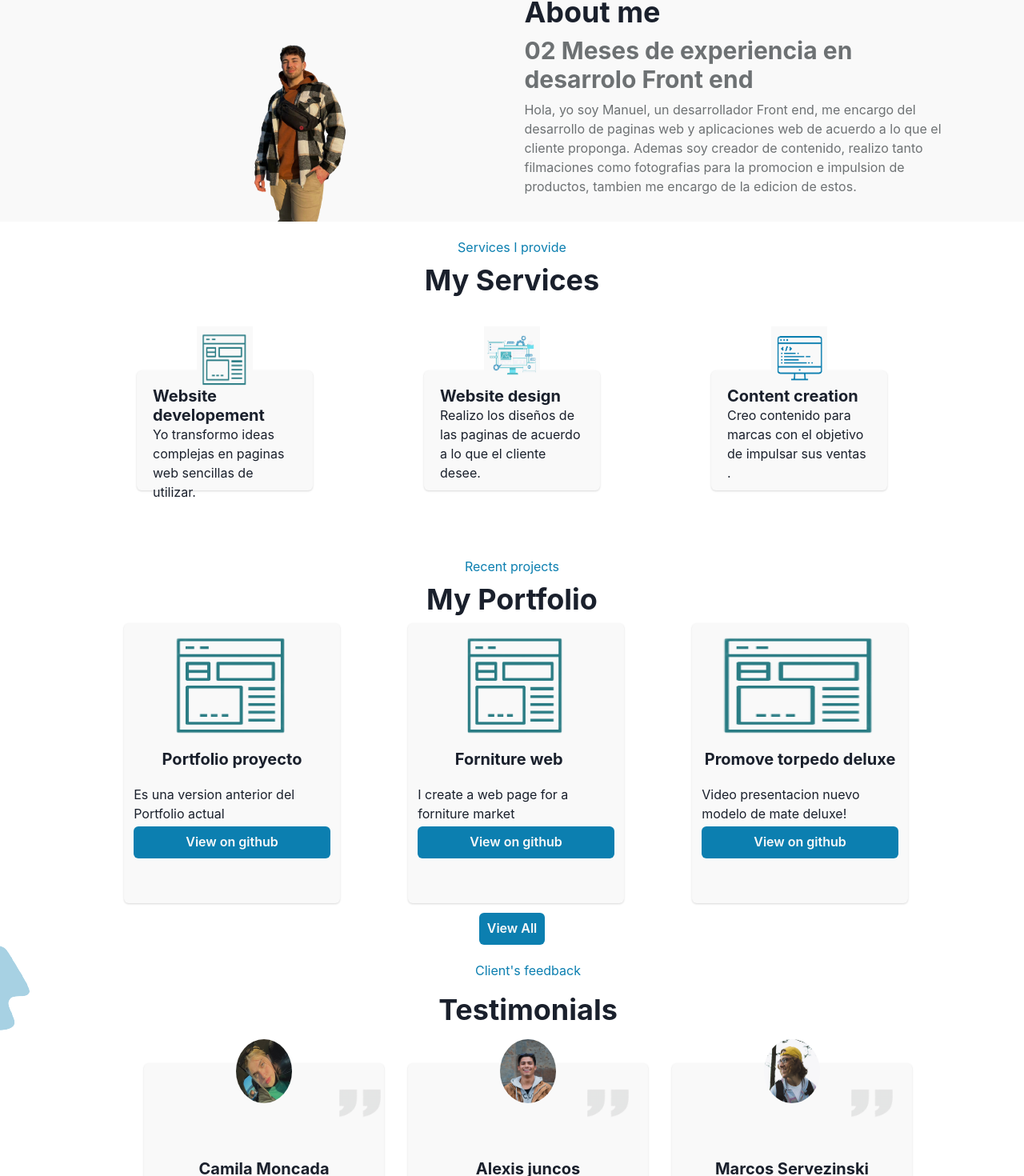
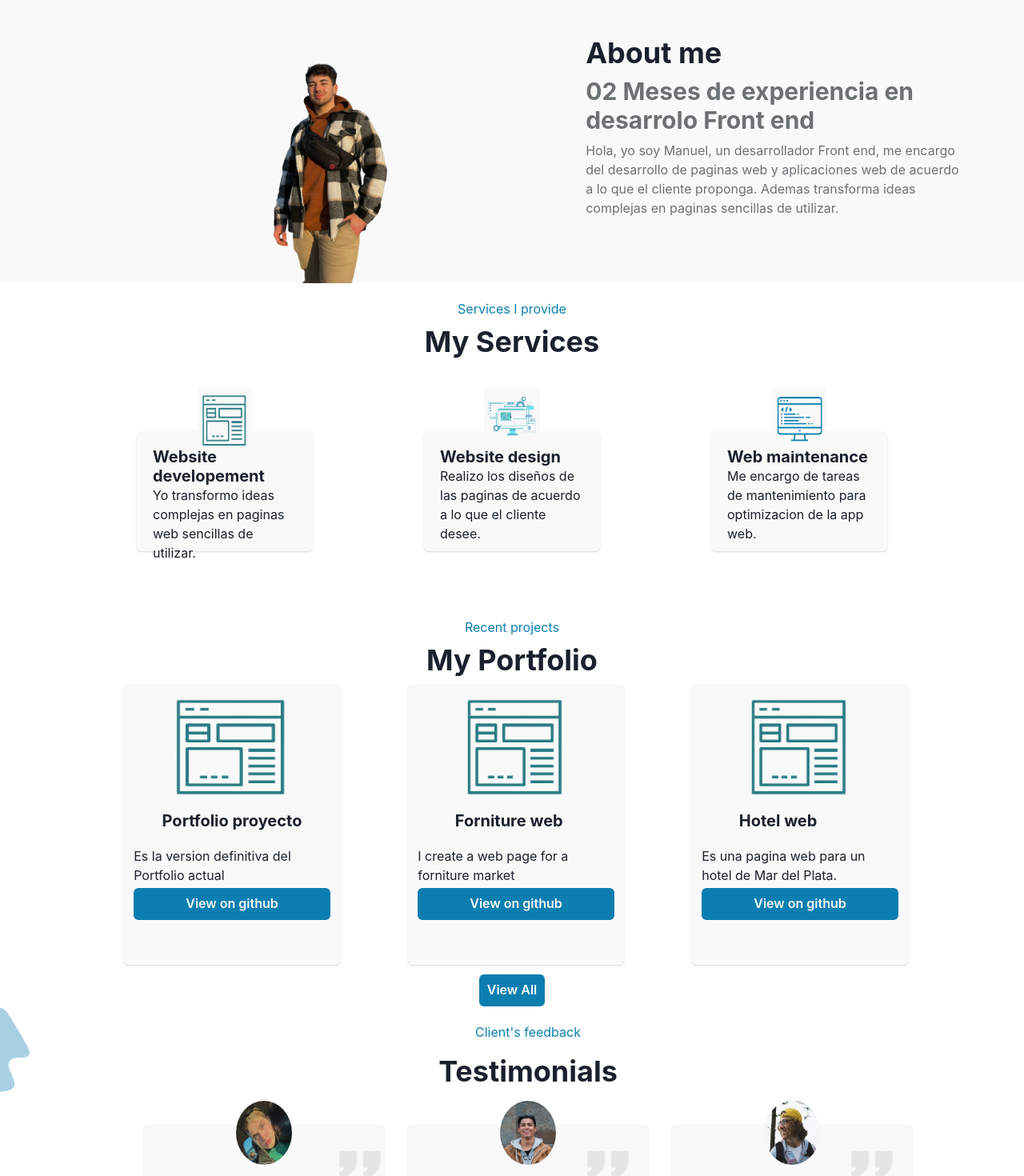
Before and after one commit to Manunyville/Armado-de-portfolio, a React (Vite) app: page / in a window 1280 px wide. Shown: the part 758-2228 px from the top of the page at 80% size. Built offline with nearby package versions, Linux system fonts and the light colour scheme.

Commit message:
grandes cambios

```diff
--- a/src/componentes/Hero/hero.jsx
+++ b/src/componentes/Hero/hero.jsx
@@ -66,7 +66,7 @@ const Hero = () => {
 
                             <Heading size={"lg"}>Manuel Nyville</Heading>
                             <Heading fontSize='xl' color={'#0C7FB0'} >Front End Developer</Heading>
-                            <Text color={'#6D7173'}>I am a Front end developer and content creator.</Text>
+                            <Text color={'#6D7173'}>I am a Front end developer.</Text>
                         </Stack>
 
                         <ButtonGroup>
--- a/src/componentes/about/about.jsx
+++ b/src/componentes/about/about.jsx
@@ -18,7 +18,7 @@ const About = () => {
                     <Stack>
                         <Heading>About me</Heading>
                         <Heading size='lg' color={'#6D7173'}> 02 Meses de experiencia en desarrolo Front end</Heading>
-                        <Text color={'#6D7173'}>Hola, yo soy Manuel, un desarrollador Front end, me encargo del desarrollo de paginas web y aplicaciones web de acuerdo a lo que el cliente proponga. Ademas soy creador de contenido, realizo tanto filmaciones como fotografias para la promocion e impulsion de productos, tambien me encargo de la edicion de estos. </Text>
+                        <Text color={'#6D7173'}>Hola, yo soy Manuel, un desarrollador Front end, me encargo del desarrollo de paginas web y aplicaciones web de acuerdo a lo que el cliente proponga. Ademas transforma ideas complejas en paginas sencillas de utilizar. </Text>
                     </Stack>
                 </VStack>
             </HStack>
--- a/src/componentes/footer/footer.jsx
+++ b/src/componentes/footer/footer.jsx
@@ -56,7 +56,7 @@ const Footer = () => {
                     </a>
                     <a href="#misServicios">
                         <Button as={motion.button} whileHover={{ color: '#07CFB0' }} color={'#F9F9F9'} variant='link'>
-                            Content creation
+                            Web Maintenance
                         </Button>
                     </a>
                 </VStack>
--- a/src/componentes/servicio/servicio.jsx
+++ b/src/componentes/servicio/servicio.jsx
@@ -50,8 +50,8 @@ const Service = () => {
                                 <Image className='webImg' src={diseño} />
                             </Stack>
                             <CardBody>
-                                <Heading size='md'>Content creation </Heading>
-                                <Text>Creo contenido para marcas con el objetivo de impulsar sus ventas .</Text>
+                                <Heading size='md'>Web maintenance </Heading>
+                                <Text>Me encargo de tareas de mantenimiento para optimizacion de la app web.</Text>
                             </CardBody>
                         </Card>
                     </HStack>
@@ -75,7 +75,7 @@ const Service = () => {
                                 <Heading size='md'> Portfolio proyecto</Heading>
                             </Stack>
                             <CardBody>
-                                <Text>Es una version anterior del Portfolio actual</Text>
+                                <Text>Es la version definitiva del Portfolio actual</Text>
                                 <Button marginTop='4px' as={motion.button} paddingX="65px" whileHover={{ color: '#0C7FB0' }} color={'#F9F9F9'} bg={'#0C7FB0'} variant='solid'>View on github</Button>
                             </CardBody>
                         </Card>
@@ -93,11 +93,11 @@ const Service = () => {
                             <Stack>
 
                                 <Image src={Fotaki} height='150px' />
-                                <Heading size='md'>Promove torpedo deluxe</Heading>
+                                <Heading size='md'>Hotel web</Heading>
 
                             </Stack>
                             <CardBody>
-                                <Text>Video presentacion nuevo modelo de mate deluxe!</Text>
+                                <Text>Es una pagina web para un hotel de Mar del Plata.</Text>
                                 <Button marginTop='4px' as={motion.button} paddingX='65px' whileHover={{ color: '#0C7FB0' }} color={'#F9F9F9'} bg={'#0C7FB0'} variant='solid'>View on github</Button>
                             </CardBody>
                         </Card>
```
